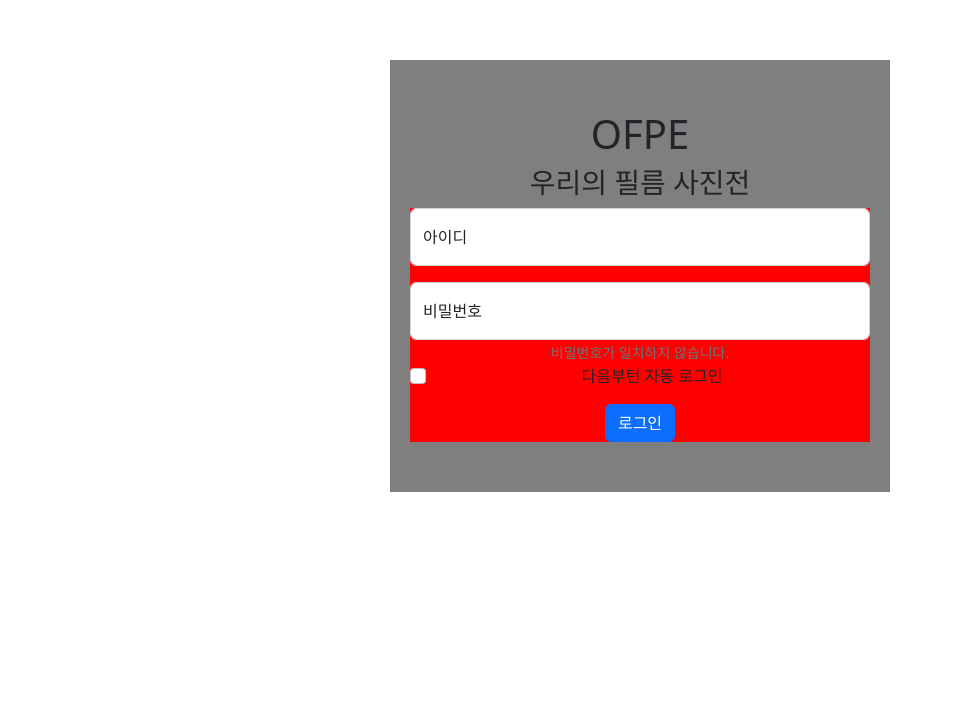
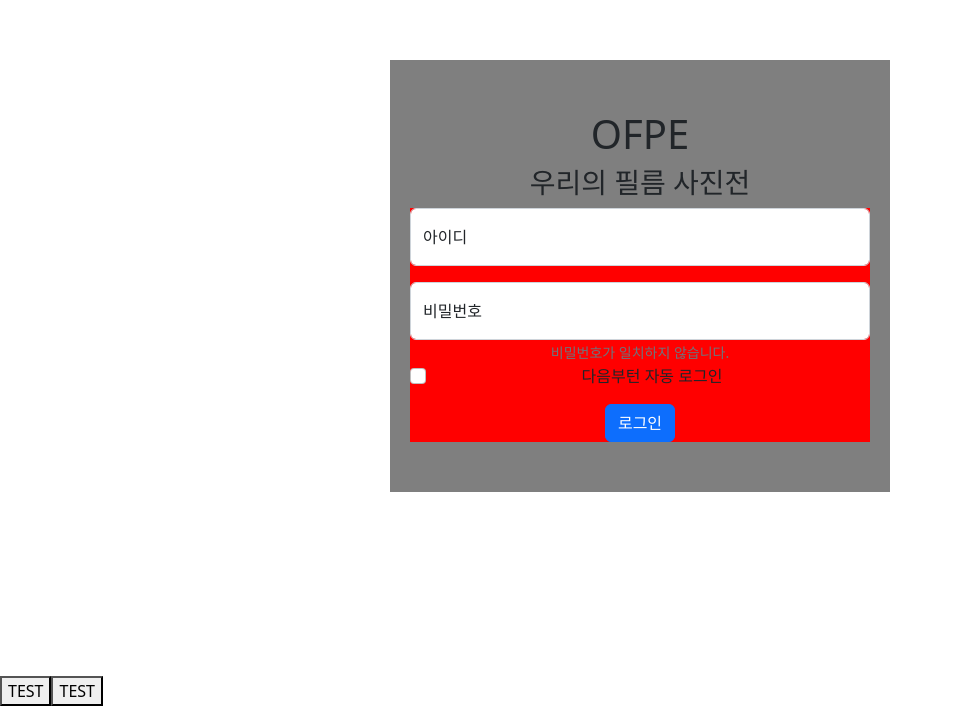
Before and after one commit to sott120/ofpe, a React (Create React App) app: page / in a window 1280 px wide. Shown: the part 124-830 px from the top of the page, without its empty margins (0-953 px from the left). Before the commit the page ends 800 px from the top, so only its background shows below. Built offline with nearby package versions, Linux system fonts and the light colour scheme.

Commit message:
환경변수 적용

```diff
--- a/src/App.tsx
+++ b/src/App.tsx
@@ -8,6 +8,8 @@ import FloatingLabel from "react-bootstrap/FloatingLabel";
 import styled from "styled-components";
 import axios from "axios";
 import { useState } from 'react';
+
+const ip = process.env.REACT_APP_ip;
 
 let LoginBox = styled.section`
     max-width: 500px;
@@ -94,7 +96,7 @@ function App() {
       <>
           <Login />
 
-          {/* <button
+          <button
               onClick={() => {
                 SetAct(()=> !act)
                   axios
@@ -111,7 +113,25 @@ function App() {
               }}
           >
               TEST
-          </button> */}
+          </button>
+          <button
+              onClick={() => {
+                SetAct(()=> !act)
+                  axios
+                      .post( ip + "/api/test", {
+                          firstName: "Fred",
+                          lastName: "Flintstone",
+                      })
+                      .then(function (response) {
+                          console.log(response);
+                      })
+                      .catch(function (error) {
+                          console.log(error);
+                      });
+              }}
+          >
+              TEST
+          </button>
       </>
   );
 
```
